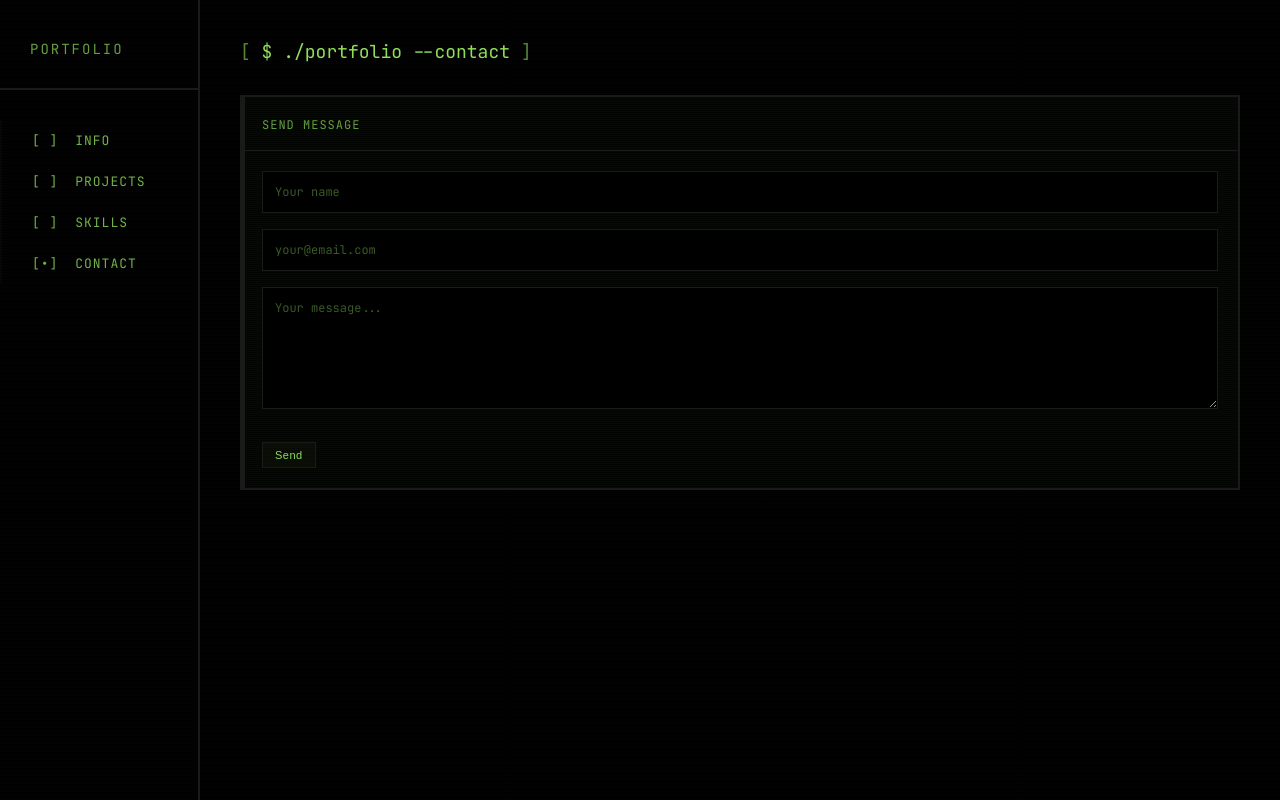
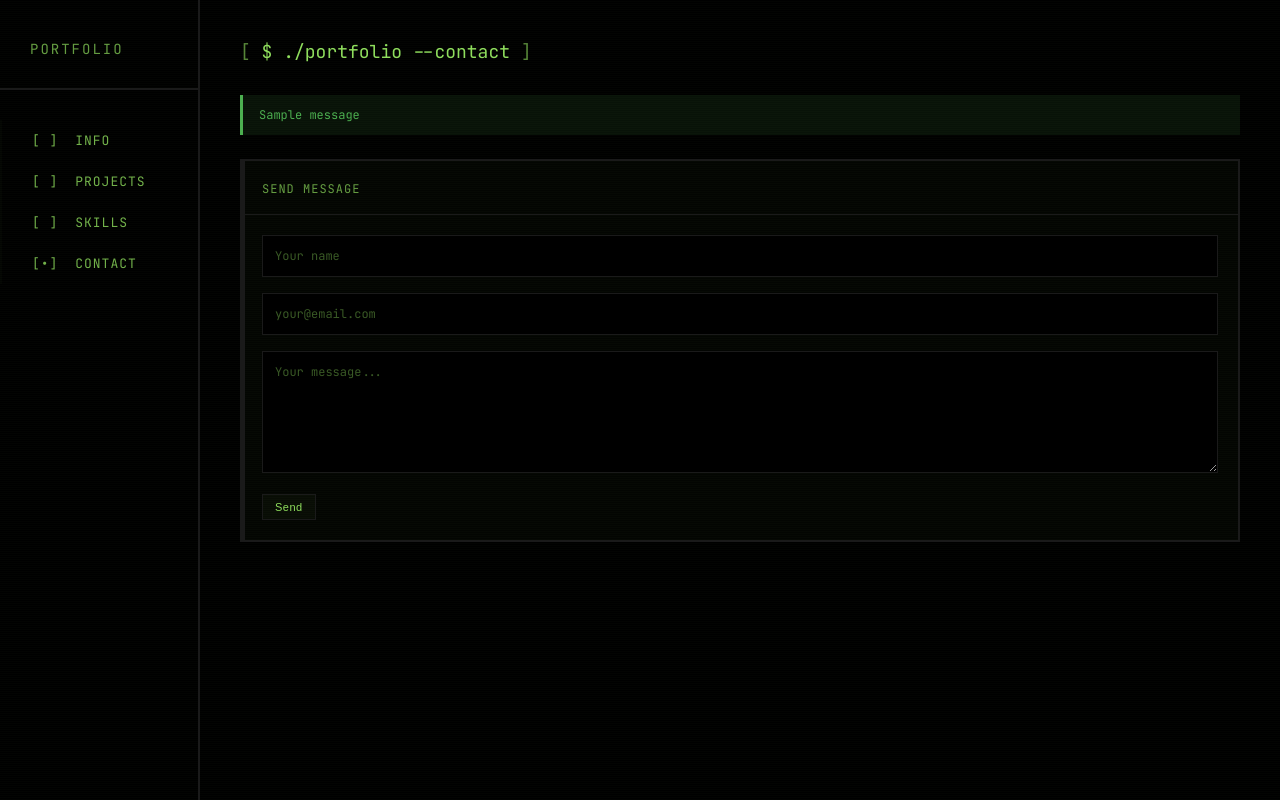
Before and after one commit to decccmcc/my-portfolio, a Django app: page /contact/ in a window 1280 px wide. Run offline with Django 5.2, Linux system fonts and the light colour scheme; tables that the repository leaves empty hold one stand-in row (values such as "Sample post"); one stand-in notice (Sample message) is shown; data that the repository does not hold is empty; some libraries are stand-ins or nearby versions.

Commit message:
Add message display functionality and styles to contact form

```diff
--- a/core/templates/core/contact.html
+++ b/core/templates/core/contact.html
@@ -7,6 +7,14 @@
         <div class="page-header">
             <h1 class="page-title">$ ./portfolio --contact</h1>
         </div>
+
+        {% if messages %}
+            {% for message in messages %}
+                <div class="message message-{{ message.tags }}">
+                    {{ message }}
+                </div>
+            {% endfor %}
+        {% endif %}
 
         <div class="home-grid">
             <article class="home-card card card-accent">
@@ -19,7 +27,7 @@
                         {{ form.name }}
                         {{ form.email }}
                         {{ form.message }}
-                        <button type="submit" class="link link-sm link-primary" style="margin-top: 12px;">Send</button>
+                        <button type="submit" class="link link-sm link-primary">Send</button>
                     </form>
                 </div>
             </article>
--- a/static/css/style.css
+++ b/static/css/style.css
@@ -309,6 +309,27 @@ body, .sidebar {
 .form-textarea {
     resize: vertical;
     min-height: 120px;
+}
+
+/* Messages */
+.message {
+    padding: 12px 16px;
+    margin-bottom: 24px;
+    font-size: 12px;
+    border-left: 3px solid;
+    font-family: 'JetBrains Mono', monospace;
+}
+
+.message-success {
+    background: rgba(76, 175, 80, 0.1);
+    border-color: #4CAF50;
+    color: #4CAF50;
+}
+
+.message-error {
+    background: rgba(244, 67, 54, 0.1);
+    border-color: #f44336;
+    color: #ff6b6b;
 }
 
 .page-title {
```
